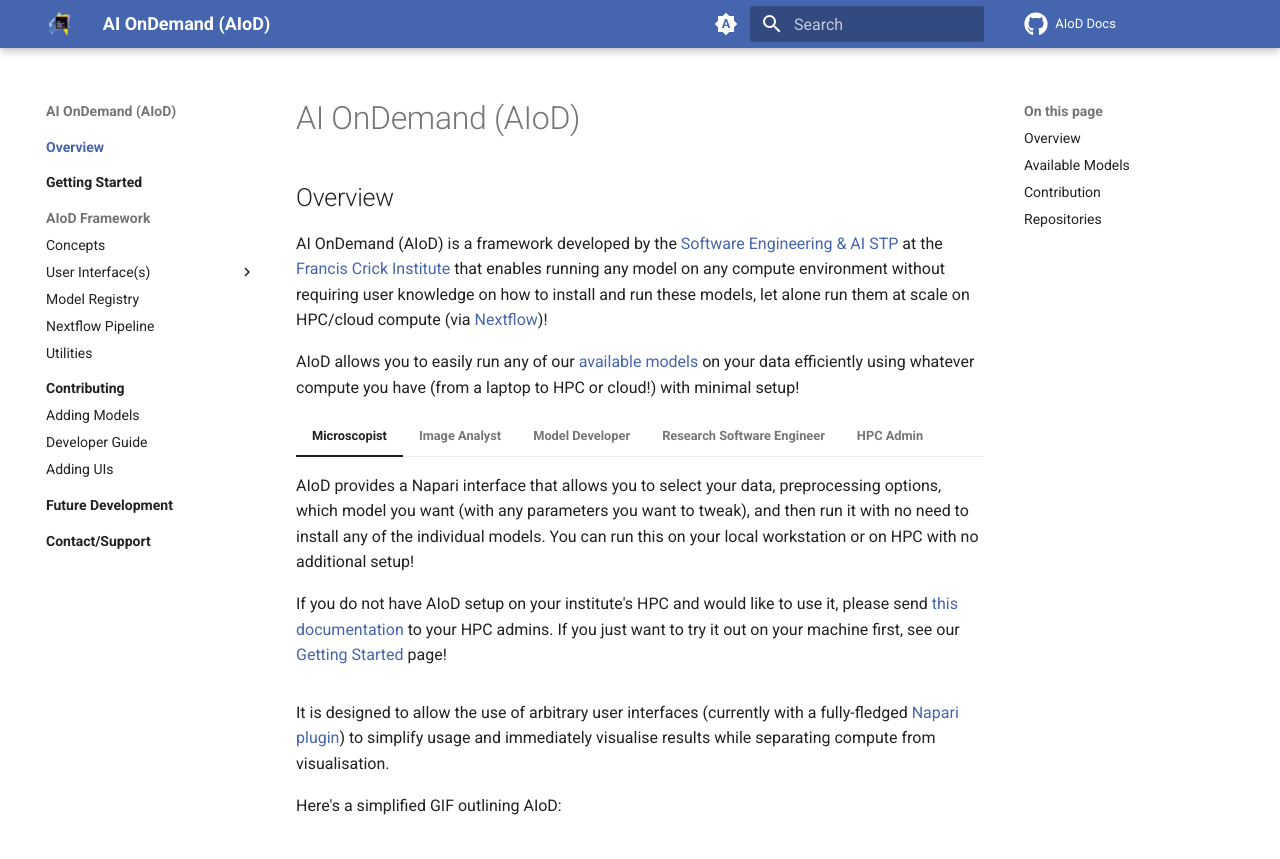
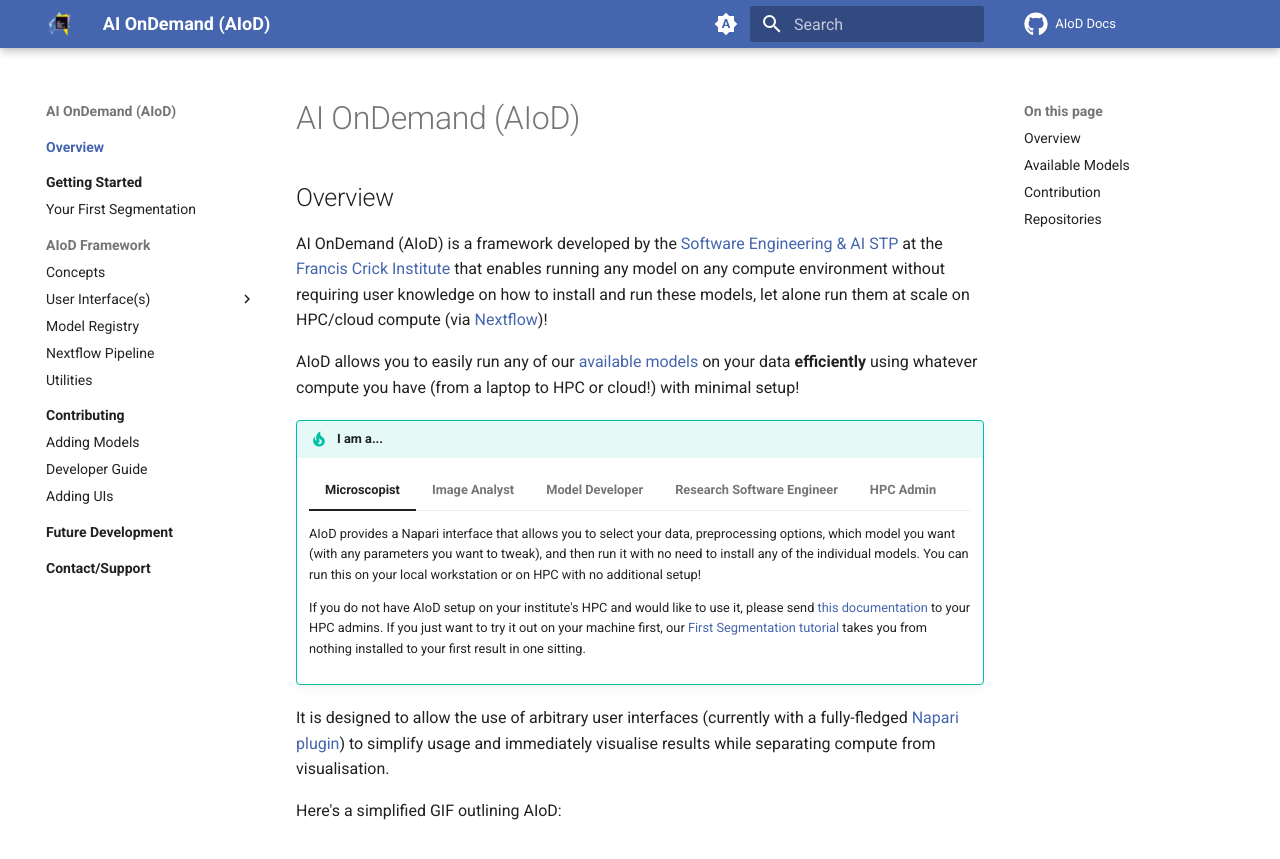
Before and after one commit to FrancisCrickInstitute/aiod_docs, an MkDocs documentation site: the page built from docs/index.md, in a window 1280 px wide and 900 px high. Shown: the top 859 px of the window. Built offline with MkDocs 1.6.1 and Material for MkDocs 9.7.7, drawn with Linux system fonts in a browser that asks for light colours; comment, search, counter and statistics services are not loaded.

Commit message:
Tabulate first page for diff audiences

```diff
--- a/docs/index.md
+++ b/docs/index.md
@@ -3,37 +3,41 @@
 ## Overview
 AI OnDemand (AIoD) is a framework developed by the [Software Engineering & AI STP](https://www.crick.ac.uk/research/platforms-and-facilities/software-engineering-and-artificial-intelligence) at the [Francis Crick Institute](https://www.crick.ac.uk/) that enables running any model on any compute environment without requiring user knowledge on how to install and run these models, let alone run them at scale on HPC/cloud compute (via [Nextflow](https://www.nextflow.io/docs/latest/index.html))!
 
-AIoD allows you to easily run any of our [available models](#available-models) on your data efficiently using whatever compute you have (from a laptop to HPC or cloud!) with minimal setup!
+AIoD allows you to easily run any of our [available models](#available-models) on your data **efficiently** using whatever compute you have (from a laptop to HPC or cloud!) with minimal setup!
 
-=== "Microscopist"
+!!! tip "I am a..."
 
-    AIoD provides a Napari interface that allows you to select your data, preprocessing options, which model you want (with any parameters you want to tweak), and then run it with no need to install any of the individual models. You can run this on your local workstation or on HPC with no additional setup!
+    === "Microscopist"
 
-    If you do not have AIoD setup on your institute's HPC and would like to use it, please send [this documentation](./sections/getting_started/index.md#hpc-non-crick) to your HPC admins. If you just want to try it out on your machine first, see our [Getting Started](./sections/getting_started/index.md#getting-started) page!
+        AIoD provides a Napari interface that allows you to select your data, preprocessing options, which model you want (with any parameters you want to tweak), and then run it with no need to install any of the individual models. You can run this on your local workstation or on HPC with no additional setup!
 
-=== "Image Analyst"
+        If you do not have AIoD setup on your institute's HPC and would like to use it, please send [this documentation](./sections/getting_started/index.md#hpc-non-crick) to your HPC admins. If you just want to try it out on your machine first, our [First Segmentation tutorial](./sections/getting_started/first_segmentation.md) takes you from nothing installed to your first result in one sitting.
 
-    AIoD provides an easy way to quickly run a range of different models on data, without the pain of installation (particularly on HPC). This allows you to quickly use models, tune their parameters, and get results!
+    === "Image Analyst"
 
-    With our future finetuning release, you'll also easily be able to finetune all models included in AIoD!
+        AIoD provides an easy way to quickly run a range of different models on data, without the pain of installation (particularly on HPC). This allows you to quickly use models, tune their parameters, and get results!
 
-=== "Model Developer"
+        If you have a lot and/or large data, AIoD also parallelises running the models over your data on whatever compute you have available to get results faster and more efficiently.
 
-    After you have developed and published your model, you want people to use it! Typically, it's difficult to provide guidance to all potential users how to install and use your model, especially if they want to run it on their local HPC or cloud compute.
+        With our future finetuning release, you'll also easily be able to finetune all models included in AIoD!
 
-    AIoD provides a central platform to simplify running models on any compute. You can add your model to AIoD without much work (details [here](./sections/contributing/expanding.md#add-a-new-model-family)), and it will immediately become available to all! Note that if you want to share your model in a more limited way, then you can define model location by a filepath so only those that have access can use it.
+    === "Model Developer"
 
-=== "Research Software Engineer"
+        After you have developed and published your model, you want people to use it! Typically, it's difficult to provide guidance to all potential users how to install and use your model, especially if they want to run it on their local HPC or cloud compute.
 
-    AIoD provides a Nextflow pipeline as the computational backend, separating it from the user interface. At present we have a Napari plugin, but plugins for other software like ImageJ/QuPath can be easily added to make it easier for your users.
+        AIoD provides a central platform to simplify running models on any compute. You can add your model to AIoD without much work (details [here](./sections/contributing/expanding.md#add-a-new-model-family)), and it will immediately become available to all! Note that if you want to share your model in a more limited way, then you can define model location by a filepath so only those that have access can use it. This allows you to e.g. pre-release to your lab/institute prior to publication!
 
-    If you already have your own pipelines, then you can look at our [Nextflow pipeline](./sections/nextflow/index.md) and use the components most relevant for you. Our work on parallelising models over data should be useful no matter what!
+    === "Research Software Engineer"
 
-=== "HPC Admin"
+        AIoD provides a Nextflow pipeline as the computational backend, separating it from the user interface. At present we have a Napari plugin, but plugins for other software like ImageJ/QuPath can be easily added to make it easier for your users.
 
-    AIoD uses Nextflow for its computational pipeline, enabling it be deployed it virtually any compute environment. See our [Getting Started](./sections/getting_started/index.md#hpc-non-crick) page for requirements and setup details.
+        If you already have your own pipelines, then you can look at our [Nextflow pipeline](./sections/nextflow/index.md) and use the components/processes most relevant for you. Our work on parallelising models over data should be useful no matter what! You may also find other features like our [run length encoding](./sections/utilities/index.md#customised-run-length-encoding-format) format for masks useful to use too.
 
-    If you are able to run some kind of virtual desktop/visual server (we use Open OnDemand), then our [Napari plugin](./sections/front_ends/napari_plugin/index.md) provides a visual interface that simplifies usage for your users.
+    === "HPC Admin"
+
+        AIoD uses Nextflow for its computational pipeline, enabling it be deployed it virtually any compute environment. See our [Getting Started](./sections/getting_started/index.md#hpc-non-crick) page for requirements and setup details.
+
+        If you are able to run some kind of virtual desktop/visual server (we use Open OnDemand), then our [Napari plugin](./sections/front_ends/napari_plugin/index.md) provides a visual interface that simplifies usage for your users.
 
 It is designed to allow the use of arbitrary user interfaces (currently with a fully-fledged [Napari plugin](./sections/front_ends/napari_plugin/index.md)) to simplify usage and immediately visualise results while separating compute from visualisation.
 
--- a/mkdocs.yml
+++ b/mkdocs.yml
@@ -54,6 +54,7 @@
     - index.md
   - Getting Started:
     - sections/getting_started/index.md
+    - Your First Segmentation: sections/getting_started/first_segmentation.md
   - AIoD Framework:
     - Concepts:
       - sections/concepts/index.md
```
Also changed, not shown: docs/sections/getting_started/index.md (+2 -4 lines).
